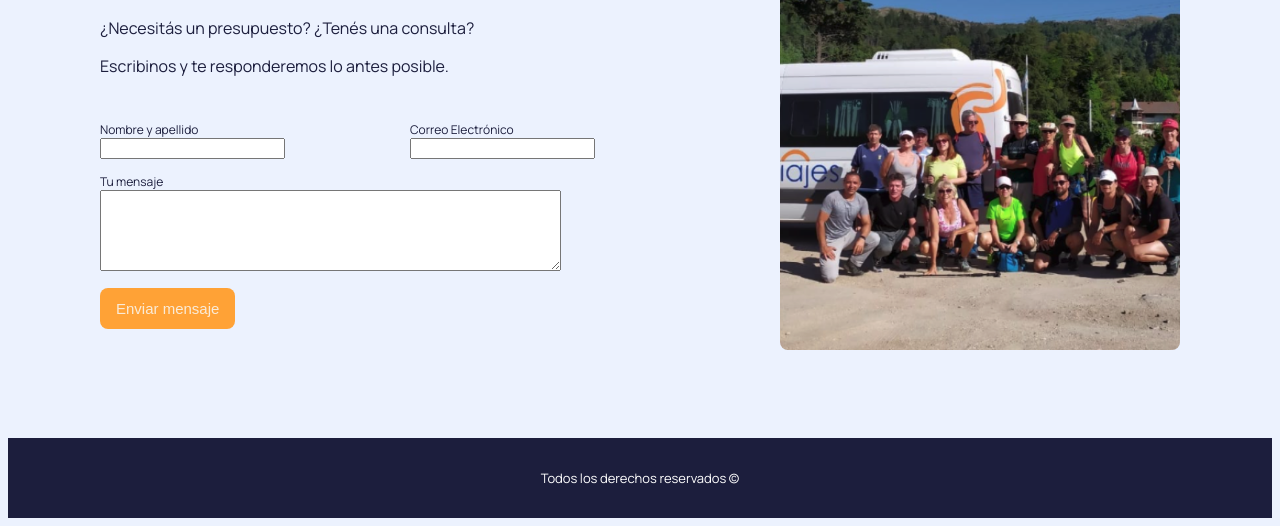
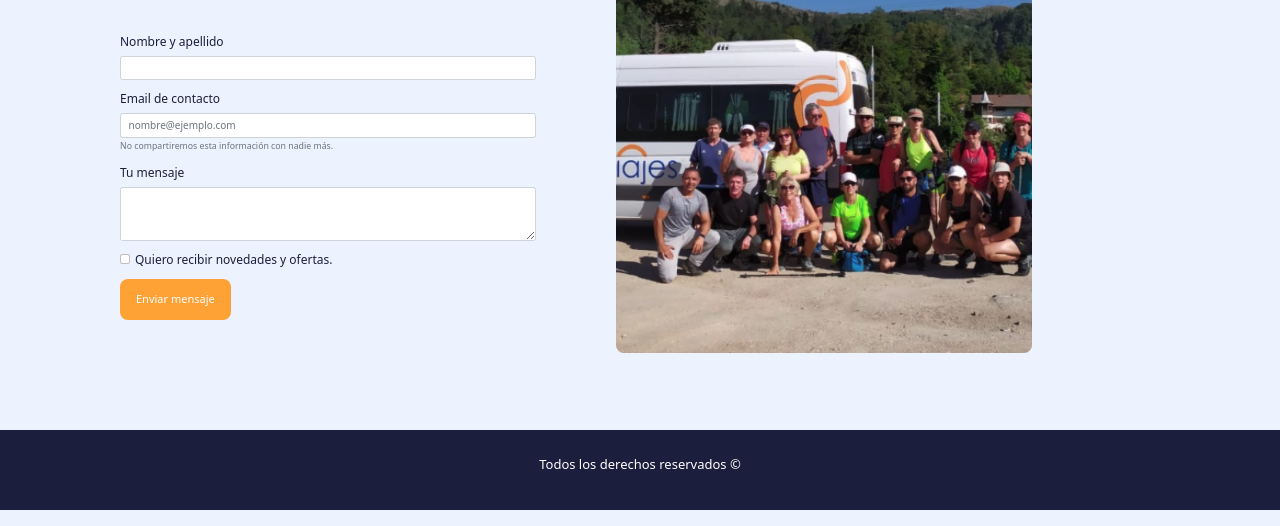
Before and after one commit to solkiernan/sol-viajes, a plain HTML site: page pages/contacto.html in a window 1280 px wide. Shown: the part 290-816 px from the top of the page. Drawn offline with nearby package versions, Linux system fonts and the light colour scheme.

Commit message:
Estructura del proyecto con bootstrap

```diff
--- a/css/index.css
+++ b/css/index.css
@@ -108,7 +108,6 @@ header .menu {
 .navbar .menu__item .sub-menu {
     display: none;
     position: absolute;
-    left: -35px;
 }
 
 .navbar .menu .menu__item:hover .sub-menu {
@@ -198,7 +197,7 @@ header .menu {
 }
 
 .nosotros__description {
-    flex-basis: 60%;
+    flex-basis: 50%;
 }
 
 .nosotros__description h1 {
@@ -320,7 +319,7 @@ header .menu {
 }
 
 .contacto__description {
-    flex-basis: 60%;
+    flex-basis: 40%;
 }
 
 .contacto__description h1 {
@@ -333,11 +332,11 @@ header .menu {
 
 .contacto__button {
     padding: 12px 16px;
-    color: antiquewhite;
+    color: rgb(255, 255, 255);
     background-color: #FFA236;
     border-radius: 8px;
     border: none;
-    font-size: 1.5em;
+    font-size: 1.1em;
 }
 
 .contacto__label {
@@ -345,15 +344,11 @@ header .menu {
     font-size: 1.2em;
 }
 
-/*
-.contacto__input {
-} */
+ */
 
 .contacto__forms {
     gap: 2rem;
-    flex-grow: 4;/*
-    flex-wrap: wrap;
-    justify-content: space-between; */
+    flex-grow: 4;
 }
 
 .contacto__items {
--- a/pages/contacto.html
+++ b/pages/contacto.html
@@ -5,6 +5,7 @@
     <meta http-equiv="X-UA-Compatible" content="IE=edge">
     <meta name="viewport" content="width=device-width, initial-scale=1.0">
     <title>Contacto | Sol Viajes</title>
+    <link href="https://cdn.jsdelivr.net/npm/bootstrap@5.1.3/dist/css/bootstrap.min.css" rel="stylesheet" integrity="sha384-1BmE4kWBq78iYhFldvKuhfTAU6auU8tT94WrHftjDbrCEXSU1oBoqyl2QvZ6jIW3" crossorigin="anonymous">
     <link rel="icon" type="image/x-icon" href="../public/img/favicon.ico.png">
     <link rel="stylesheet" href="../css/index.css">
 </head>
@@ -60,26 +61,31 @@
 
                 <!-- Inicio descripcion -->
                 <h1>¡Contactanos! &#10024;</h1>
-                <p>¿Necesitás un presupuesto? ¿Tenés una consulta? </p>
-                <p>Escribinos y te responderemos lo antes posible.</p> <br>
+                <p>¿Necesitás un presupuesto? ¿Tenés una consulta? Escribinos y te responderemos lo antes posible.</p>
+                <br>
                 <br>
 
                 <!-- Inicio formulario -->
                 <form class="contacto__form">
-                    <div class="contacto__forms flex-row container">
-                        <div class="contacto__items">
-                            <label class="contacto__label" for="fname">Nombre y apellido</label><br>
-                            <input class="contacto__input" type="text" id="fname" name="fname"><br>
-                        </div>
-                        <div class="contacto__items">
-                            <label class="contacto__label" for="lname">Correo Electrónico</label><br>
-                            <input type="text" id="lname" name="lname"><br>
-                        </div>
-                    </div><br>
-                    <label class="contacto__label" for="fname">Tu mensaje</label><br>
-                    <textarea name="message" rows="5" cols="55">   </textarea><br><br>
-                    <input class="contacto__button" type="submit" value="Enviar mensaje">
-                </form>
+                    <div class="mb-3">
+                      <label for="exampleInputEmail1" class="contacto__label form-label">Nombre y apellido</label>
+                      <input type="email" class="form-control" id="exampleInputEmail1" aria-describedby="emailHelp">
+                    </div>
+                    <div class="mb-3">
+                        <label for="exampleFormControlInput1" class="contacto__label form-label">Email de contacto</label>
+                        <input type="email" class="form-control" id="exampleFormControlInput1" placeholder="nombre@ejemplo.com">
+                        <div id="emailHelp" class="form-text">No compartiremos esta información con nadie más.</div>
+                      </div>
+                    <div class="mb-3">
+                        <label for="exampleFormControlTextarea1" class="contacto__label form-label">Tu mensaje</label>
+                        <textarea class="form-control" id="exampleFormControlTextarea1" rows="3"></textarea>
+                    </div>
+                    <div class="mb-3 form-check">
+                      <input type="checkbox" class="form-check-input" id="exampleCheck1">
+                      <label class="contacto__label form-check-label" for="exampleCheck1">Quiero recibir novedades y ofertas.</label>
+                    </div>
+                    <button type="submit" class="contacto__button btn btn-primary">Enviar mensaje</button>
+                  </form>
             </div>
 
             <!-- Imagen -->
```
Also changed, not shown: index.html (+2 -0 lines), pages/galeria.html (+2 -0 lines), pages/nosotros.html (+2 -1 lines), pages/servicios.html (+1 -0 lines).
